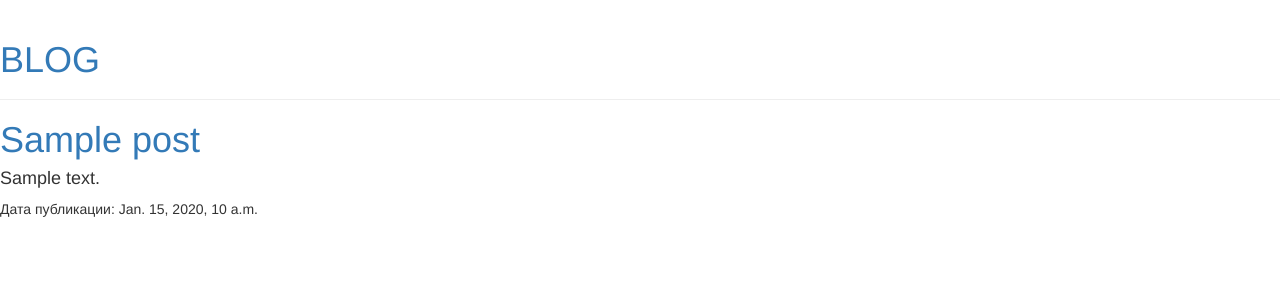
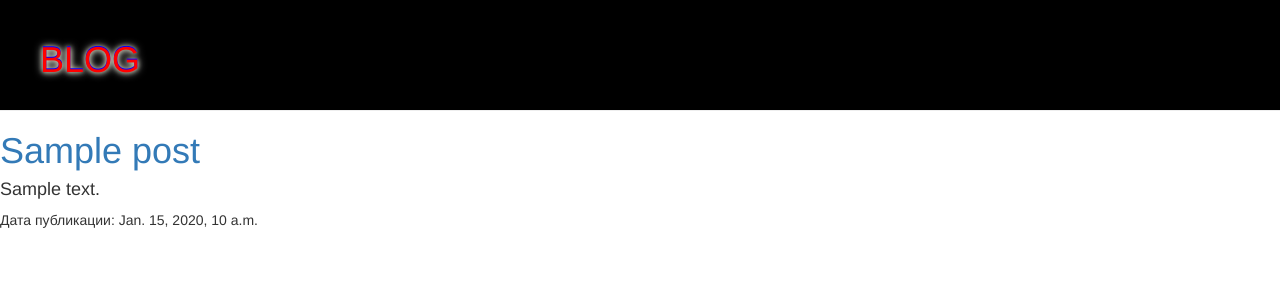
Before and after one commit to TheLionSin/my-first-blog, a Django app: template blog/templates/blog/post_list.html in a window 1280 px wide. Shown: the top 300 px of the page. Run offline with Django 3.2, Linux system fonts and the light colour scheme; the template is opened without the code that fills it: most values are stand-ins (such as "Sample title", 1, 10 or a date in 2020); some libraries are stand-ins or nearby versions.

Commit message:
'firstbetawithcss'

```diff
--- /dev/null
+++ b/blog/static/css/blog.css
@@ -0,0 +1,23 @@
+.page-header {
+background-color: #ff9400;
+margin-top: 0;
+padding: 20px 20px 20px 40px;
+font-size: 50pt;
+}
+
+
+
+
+@-webkit-keyframes pulsate {
+50% { color: #blue; text-shadow: 0 -1px rgba(0, 0, 255, 1), 0 0 5px #ffd, 0 0 8px #fff; }
+}
+@keyframes pulsate {
+50% { color: #blue; text-shadow: 0 -1px rgba(0, 0, 255, 1), 0 0 5px #ffd, 0 0 8px #fff; }
+}
+.page-header {
+color: rgb(0, 0, 128);
+text-shadow: 0 -1px rgba(255, 255, 0);
+background: black;
+-webkit-animation: pulsate 1.2s linear infinite;
+animation: pulsate 1.2s linear infinite;
+}
--- a/blog/templates/blog/post_list.html
+++ b/blog/templates/blog/post_list.html
@@ -1,4 +1,3 @@
-
 {% load static %}
 <html>
 <head>
@@ -11,7 +10,7 @@
 </head>
 <body>
 <div class ='page-header'>
-    <h1><a href="/">BLOG</a></h1>
+    <h1><a href="/"><font color="red">BLOG</font></a></h1>
 </div>
 
 {% for post in posts %}
--- a/mysite/settings.py
+++ b/mysite/settings.py
@@ -119,4 +119,4 @@ USE_TZ = True
 # https://docs.djangoproject.com/en/2.2/howto/static-files/
 
 STATIC_URL = '/static/'
-STATIC_ROOT = os.path.join(BASE_DIR,'static'),
+STATIC_ROOT = os.path.join(BASE_DIR,'/static'),
```
